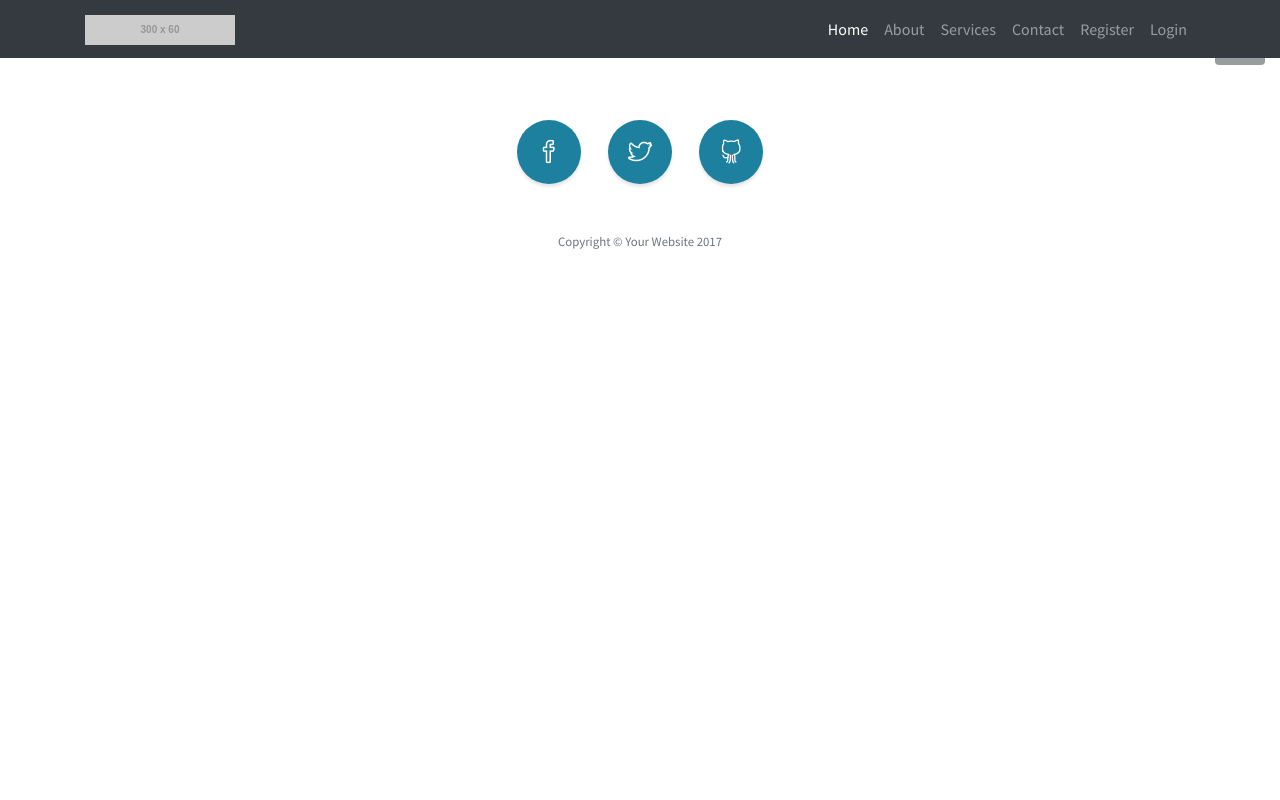
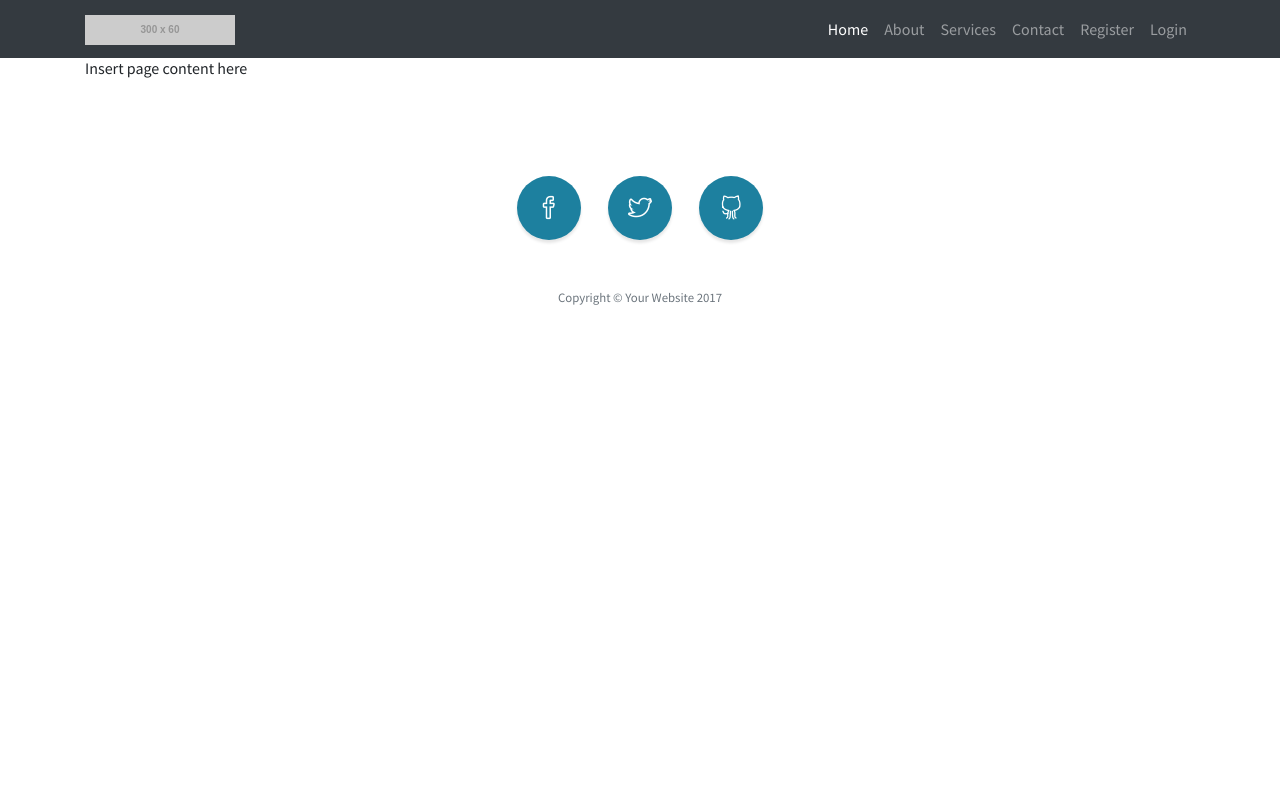
Before and after one commit to mdiannna/Catch-a-book, a Python web app: template Code/app/templates/template.html in a window 1280 px wide. Run offline with Jinja, Linux system fonts and the light colour scheme; the template is opened without the code that fills it, so the values that code supplies are empty; grey boxes labelled with a size stand in for pictures from a placeholder-image service; some libraries are stand-ins or nearby versions.

Commit message:
fixed navbar:

```diff
--- a/Code/app/static/css/style.css
+++ b/Code/app/static/css/style.css
@@ -0,0 +1,9 @@
+body {
+  padding-top: 60px;
+}
+
+@media (min-width: 992px) {
+  body {
+    padding-top: 56px;
+  }
+}
--- a/Code/app/templates/layout.html
+++ b/Code/app/templates/layout.html
@@ -32,9 +32,6 @@
 
   <body id="page-top">
     <!-- Navigation -->
-    <a class="menu-toggle rounded" href="#">
-      <i class="fa fa-bars"></i>
-    </a>
      <nav class="navbar navbar-expand-lg navbar-dark bg-dark fixed-top">
       <div class="container">
         <a class="navbar-brand" href="#">
--- a/Code/app/templates/template.html
+++ b/Code/app/templates/template.html
@@ -4,5 +4,7 @@
 {% endblock %}
 
 {% block content %}
-  <p>Insert page content here</p>
+  <div class="container">
+    <p>Insert page content here</p>
+  </div>
 {% endblock %}
```
